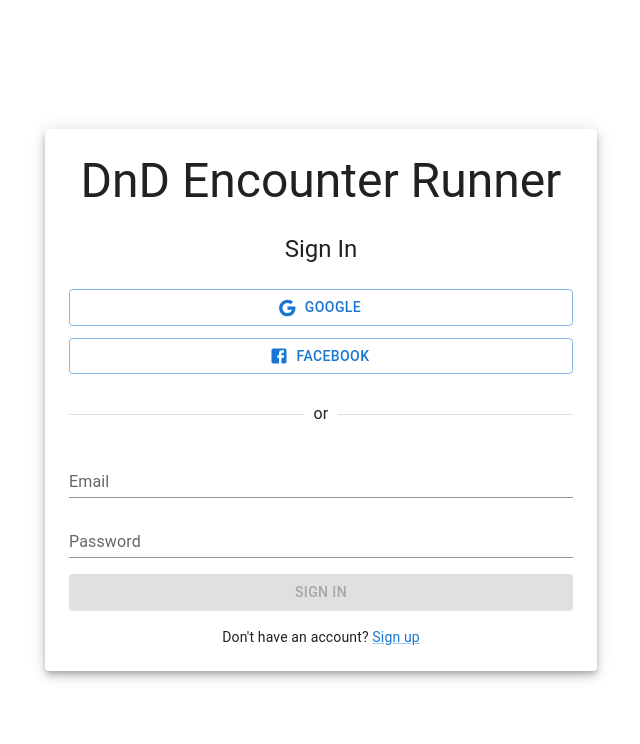
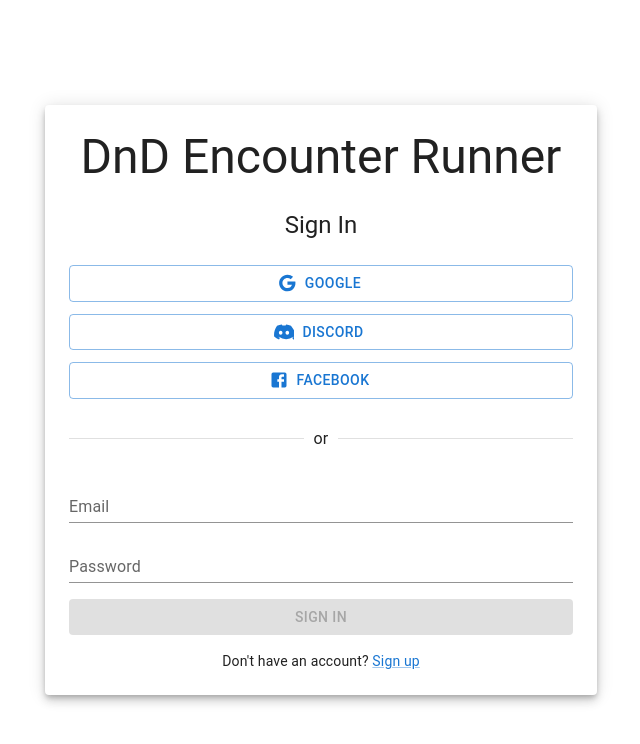
Before and after one commit to Harris-Miller/dnd-encounter-runner, a React (Vite) app: page /sign-in in a window 1280 px wide. Shown: the top 744 px of the page, without its empty margins (319-959 px from the left). Built offline with nearby package versions, Linux system fonts and the light colour scheme; no server answers.

Commit message:
Add Discord OAuth

```diff
--- a/src/routes/sign-in.tsx
+++ b/src/routes/sign-in.tsx
@@ -1,15 +1,25 @@
 import FacebookIcon from '@mui/icons-material/Facebook';
 import GoogleIcon from '@mui/icons-material/Google';
 import { Box, Button, Container, Divider, Paper, TextField, Typography } from '@mui/material';
+import SvgIcon from '@mui/material/SvgIcon';
+import type { Provider } from '@supabase/supabase-js';
 import { useMutation } from '@tanstack/react-query';
 import { createFileRoute, useSearch } from '@tanstack/react-router';
 import { useState } from 'react';
-import type { FC } from 'react';
+import type { ComponentProps, FC } from 'react';
 
 import { mutateSignInWithOAuth, mutateSignInWithPassword } from '../api/auth';
 import { FullScreenCenter } from '../components/FullScreenCenter';
 import { RouterLink } from '../components/RouterLink';
 import { basepath } from '../router';
+
+const DiscordIcon: FC<ComponentProps<typeof SvgIcon>> = props => {
+  return (
+    <SvgIcon {...props} viewBox="0 0 127.14 96.36">
+      <path d="M107.7,8.07A105.15,105.15,0,0,0,77.26,0a77.19,77.19,0,0,0-3.3,6.83A96.67,96.67,0,0,0,53.22,6.83,77.19,77.19,0,0,0,49.88,0,105.15,105.15,0,0,0,19.44,8.07C3.66,31.58-1.86,54.65,1,77.53A105.73,105.73,0,0,0,32,96.36a77.7,77.7,0,0,0,6.63-10.85,68.43,68.43,0,0,1-10.4-5c1-.73,2-1.51,3-2.31a74.12,74.12,0,0,0,91.59,0c1,.8,2,1.58,3,2.31a68.43,68.43,0,0,1-10.4,5,77.7,77.7,0,0,0,6.63,10.85,105.73,105.73,0,0,0,31-18.83C129.87,48.12,123.7,25.33,107.7,8.07ZM42.45,65.69C36.18,65.69,31,60,31,53S36.18,40.36,42.45,40.36,53.83,46,53.83,53,48.72,65.69,42.45,65.69Zm42.24,0C78.41,65.69,73.24,60,73.24,53S78.41,40.36,84.69,40.36,96.07,46,96.07,53,91,65.69,84.69,65.69Z" />
+    </SvgIcon>
+  );
+};
 
 const SignInComponent: FC = () => {
   const searchParams = useSearch({ from: '/sign-in' });
@@ -27,9 +37,9 @@ const SignInComponent: FC = () => {
     },
   });
 
-  const handleGoogleOAuth = () => {
+  const handleOAuthSignIn = (provider: Provider) => {
     oauthMutation.mutate({
-      provider: 'google',
+      provider,
       redirectTo: `${window.location.origin}${basepath}${decodeURIComponent(redirectParam)}`,
     });
   };
@@ -55,12 +65,24 @@ const SignInComponent: FC = () => {
             Sign In
           </Typography>
           <Button
-            onClick={handleGoogleOAuth}
+            onClick={() => {
+              handleOAuthSignIn('google');
+            }}
             startIcon={<GoogleIcon />}
             sx={{ marginBottom: '12px', width: '100%' }}
             variant="outlined"
           >
             Google
+          </Button>
+          <Button
+            onClick={() => {
+              handleOAuthSignIn('discord');
+            }}
+            startIcon={<DiscordIcon />}
+            sx={{ marginBottom: '12px', width: '100%' }}
+            variant="outlined"
+          >
+            Discord
           </Button>
           <Button
             startIcon={<FacebookIcon />}
```
Also changed, not shown: src/api/auth.ts (+5 -5 lines), 1 other file (tests, documents, lock files or other folders).
